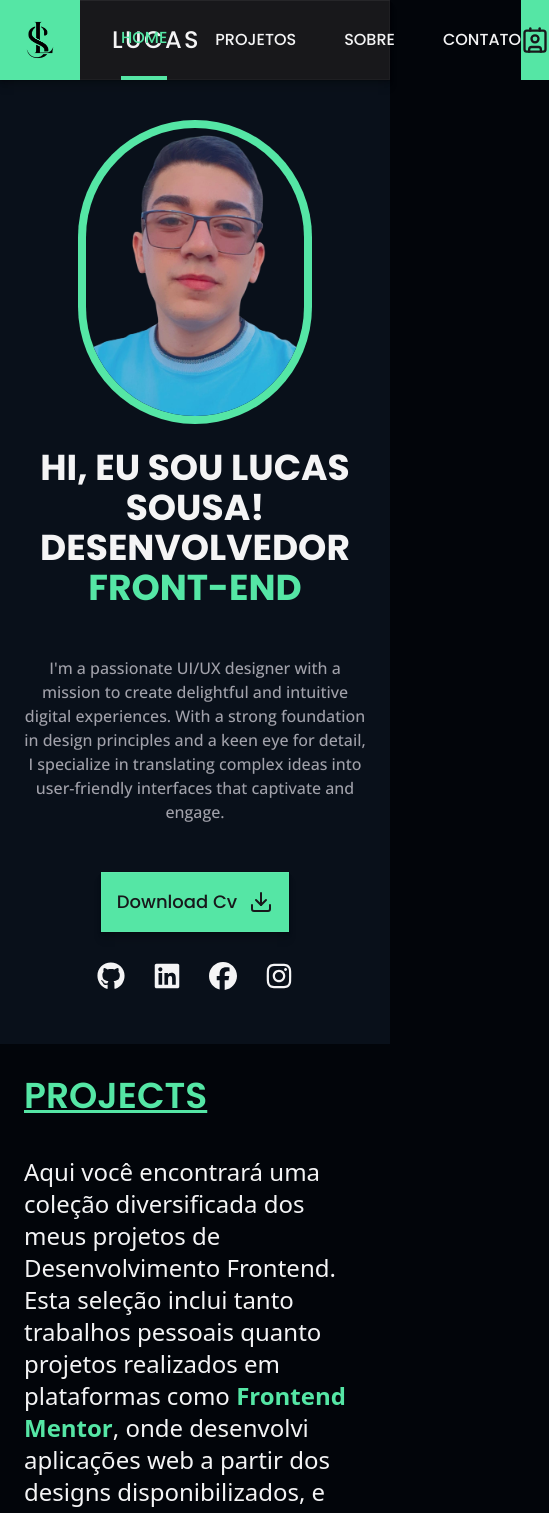
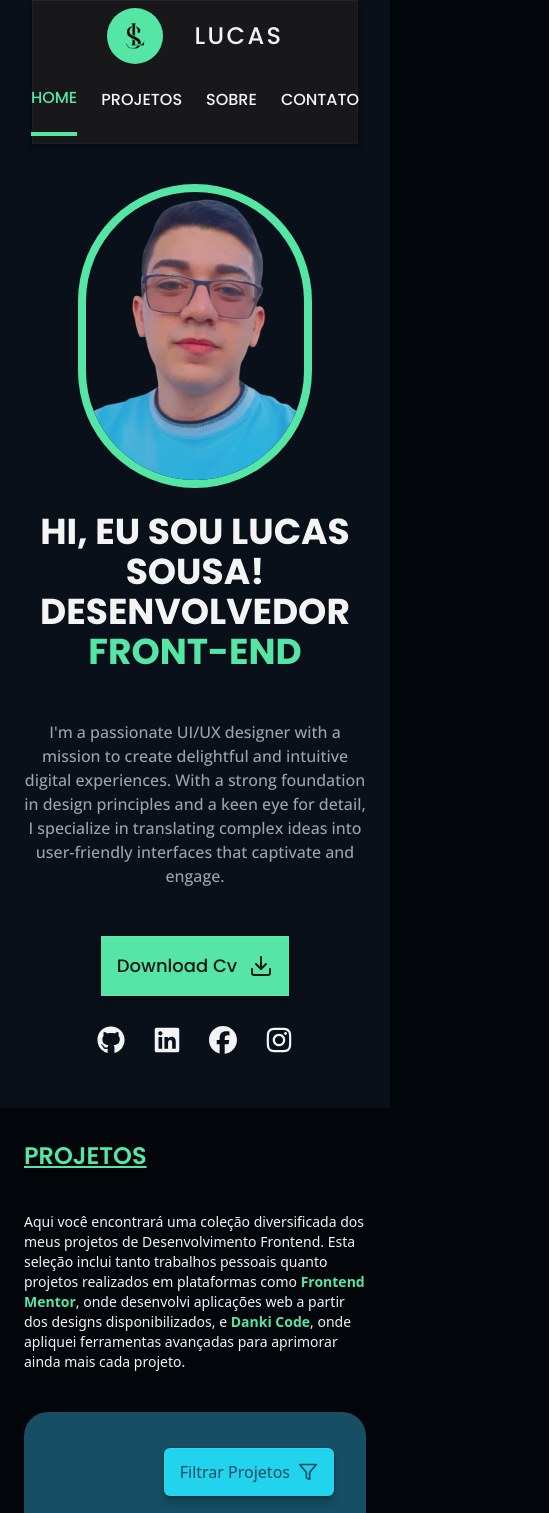
Before and after one commit to Luca-Sousa/my-portfolio, a React (Vite) app: page / in a window 390 px wide. Shown: the top 1513 px of the page, 549 px wide, since content can reach past the window. Built offline with nearby package versions, Linux system fonts and the light colour scheme.

Commit message:
Update Responsive Project

```diff
--- a/src/components/About.tsx
+++ b/src/components/About.tsx
@@ -1,10 +1,10 @@
 export function About() {
   return (
     <div
-      className="max-w-[1300px] h-fit mx-auto space-y-10 py-8 bg-colorBodyBg"
+      className="max-w-[1300px] h-fit mx-auto space-y-10 py-8 bg-colorBodyBg xl:px-6"
       id="sobre"
     >
-      <h2 className="text-4xl font-semibold font-PrimaryFont text-colorPrimary uppercase underline xl:px-6">
+      <h2 className="text-4xl font-semibold font-PrimaryFont text-colorPrimary uppercase underline lg:text-3xl sm:text-2xl">
         Sobre
       </h2>
     </div>
--- a/src/components/Contact.tsx
+++ b/src/components/Contact.tsx
@@ -5,7 +5,7 @@ export function Contact() {
   return (
     <div className="max-w-[1300px] h-fit mx-auto space-y-10 pt-8" id="contato">
       <div className="space-y-10 xl:px-6">
-        <h2 className="text-4xl font-semibold font-PrimaryFont text-colorPrimary uppercase underline">
+        <h2 className="text-4xl font-semibold font-PrimaryFont text-colorPrimary uppercase underline lg:text-3xl sm:text-2xl">
           Contato
         </h2>
         <p className="text-xl text-zinc-100">
--- a/src/components/Nav.tsx
+++ b/src/components/Nav.tsx
@@ -10,14 +10,14 @@ export function Nav() {
   };
 
   return (
-    <div className="max-w-[1300px] mx-auto bg-zinc-900 font-PrimaryFont font-medium uppercase shadow-shape">
-      <nav className="h-20 flex justify-between items-center">
+    <div className="max-w-[1300px] mx-auto bg-zinc-900 font-PrimaryFont font-medium uppercase shadow-shape xl:max-w-full xl:mx-4 lg:mx-8">
+      <nav className="h-20 flex justify-between items-center sm:flex-col sm:h-36 sm:py-2">
         <div className="flex items-center gap-8">
-          <img className="size-20" src={imgLogo} alt="Image Logo" />
+          <img className="size-20 sm:rounded-full sm:size-14" src={imgLogo} alt="Image Logo" />
           <h2 className="text-zinc-100 tracking-widest text-2xl">Lucas</h2>
         </div>
 
-        <ul className="h-full flex items-center gap-12">
+        <ul className="h-full flex items-center gap-12 lg:mr-4 lg:gap-6 sm:mr-0">
           <li
             onClick={() => handleClick("home")}
             className={`${
@@ -60,7 +60,7 @@ export function Nav() {
           </li>
         </ul>
 
-        <div className="size-20 flex items-center justify-center bg-colorPrimary">
+        <div className="size-20 flex items-center justify-center bg-colorPrimary md:hidden">
           <Contact className="size-7 cursor-pointer text-zinc-900 hover:scale-125" />
         </div>
       </nav>
--- a/src/components/ProjectCard.tsx
+++ b/src/components/ProjectCard.tsx
@@ -4,7 +4,7 @@ import iconVercel from "/src/assets/svgs/icon_vercel.svg";
 import { ButtonTags } from "./ButtonTags";
 import { ButtonLinks } from "./ButtonLinks";
 import { useState } from "react";
-import { ArrowRight, Tag, X } from "lucide-react";
+import { ArrowRight, Tag, X, ZoomIn } from "lucide-react";
 
 interface ProjectCardProps {
   image: string;
@@ -40,22 +40,34 @@ const ProjectCard = ({
     <div className="flex flex-col columns-1 max-h-[780px] rounded-2xl overflow-hidden bg-colorBg">
       <div className="overflow-hidden relative group" onClick={handleOpenModal}>
         <img
-          className="object-100-100 group-hover:scale-110"
+          className="object-100-100 group-hover:scale-110 group-hover:cursor-pointer"
           src={image}
           alt={title}
         />
+        <ZoomIn className="size-10 text-zinc-950 hidden absolute top-1/2 left-1/2 -translate-x-1/2 -translate-y-1/2 group-hover:block group-hover:cursor-pointer" />
         <div className="absolute inset-0 bg-zinc-950/15 flex items-center justify-center group-hover:hidden"></div>
 
         {isOpenModal && (
-          <div className="fixed inset-0 bg-zinc-700/60 flex items-center justify-center z-50">
-            <div className="max-w-4xl relative rounded-xl overflow-hidden">
+          <div className="fixed inset-0 bg-zinc-950/70 flex items-center justify-center z-50">
+            <div className="max-w-fit relative rounded-3xl bg-zinc-700 overflow-hidden shadow-boxShadowProjectCard">
               <button
                 className="absolute top-4 right-4 w-full flex justify-end"
                 onClick={handleCloseModal}
               >
-                <X className="size-10 rounded-full text-white bg-emerald-500 hover:scale-125" />
+                <X className="size-8 rounded-full text-white bg-emerald-500 hover:bg-emerald-600 hover:scale-105" />
               </button>
-              <img src={image} alt={title} />
+
+              <img className="max-h-[500px] lg:max-h-[400px] sm:max-h-80 2xs:max-h-60" src={image} alt={title} />
+
+              <div className="p-4 space-y-4 max-w-xl mx-auto text-center lg:max-w-lg sm:max-w-sm 2xs:max-w-80">
+                <h2 className="text-xl font-extrabold font-PrimaryFont text-colorPrimary uppercase">
+                  {title}
+                </h2>
+
+                <p className="text-zinc-200 font-secondaryFont">
+                  {description}
+                </p>
+              </div>
             </div>
           </div>
         )}
--- a/src/components/Projects.tsx
+++ b/src/components/Projects.tsx
@@ -32,11 +32,11 @@ export function Projects() {
       className="max-w-[1300px] xl:px-6 h-full mx-auto space-y-10 py-8 bg-colorBodyBg"
       id="projetos"
     >
-      <h2 className="text-4xl font-semibold font-PrimaryFont text-colorPrimary uppercase underline">
-        Projects
+      <h2 className="text-4xl font-semibold font-PrimaryFont text-colorPrimary uppercase underline lg:text-3xl sm:text-2xl">
+        Projetos
       </h2>
 
-      <p className="text-2xl text-zinc-100">
+      <p className="text-2xl text-zinc-100 lg:text-xl sm:text-base 2xs:text-sm">
         Aqui você encontrará uma coleção diversificada dos meus projetos de
         Desenvolvimento Frontend. Esta seleção inclui tanto trabalhos pessoais
         quanto projetos realizados em plataformas como{" "}
```
